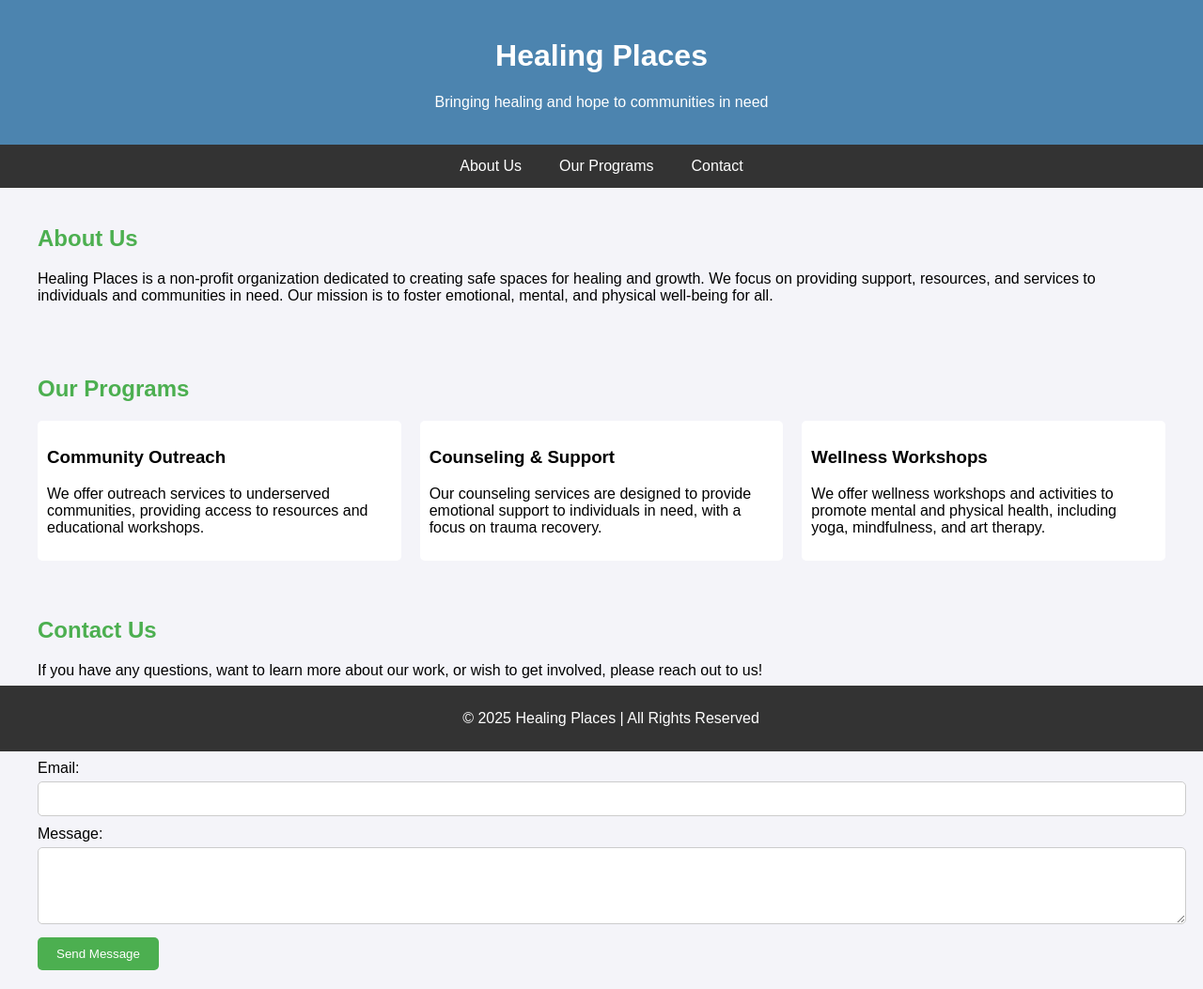
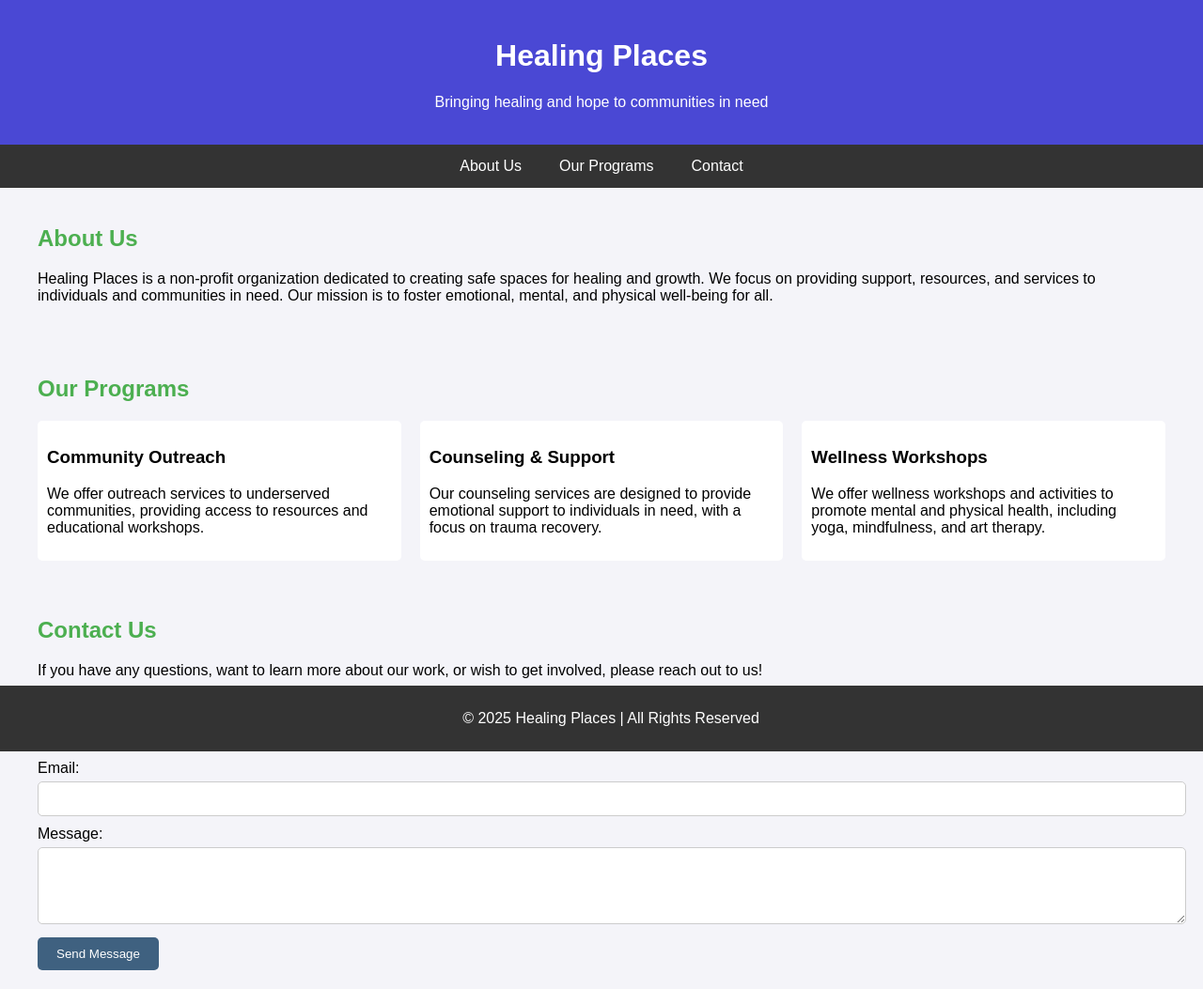
Before and after one commit to justbritt1/healingplacesnc, a plain HTML site: page Index.html in a window 1280 px wide. Shown: the whole page at 94% size. Drawn offline with Linux system fonts and the light colour scheme.

Commit message:
change
changed colors to blue

```diff
--- a/Index.html
+++ b/Index.html
@@ -12,7 +12,7 @@
             background-color: #f4f4f9;
         }
         header {
-            background-color: #4c84af;
+            background-color: #4a48d4;
             color: white;
             text-align: center;
             padding: 20px;
@@ -73,7 +73,7 @@
             border: 1px solid #ccc;
         }
         button {
-            background-color: #4CAF50;
+            background-color: #3f6180;
             color: white;
             padding: 10px 20px;
             border: none;
@@ -81,7 +81,7 @@
             cursor: pointer;
         }
         button:hover {
-            background-color: #45a049;
+            background-color: #4560a5;
         }
     </style>
 </head>
```
